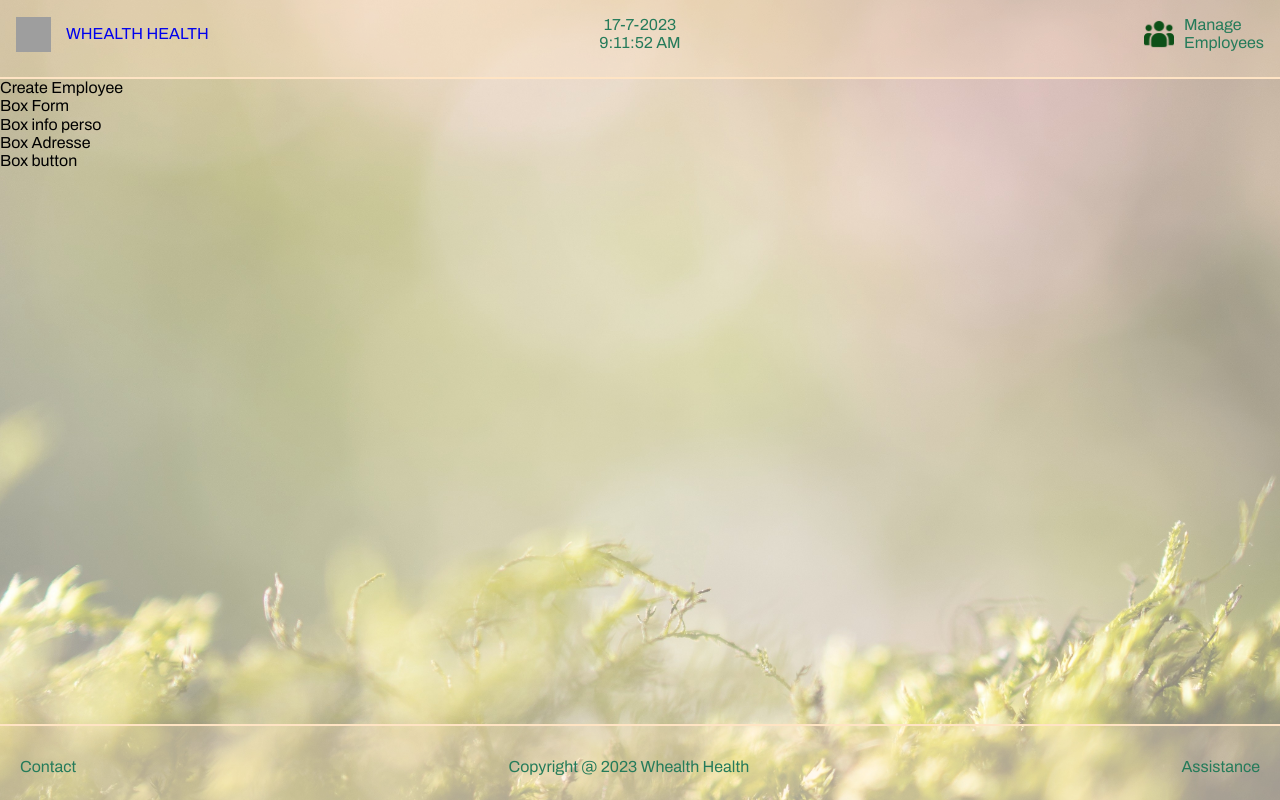
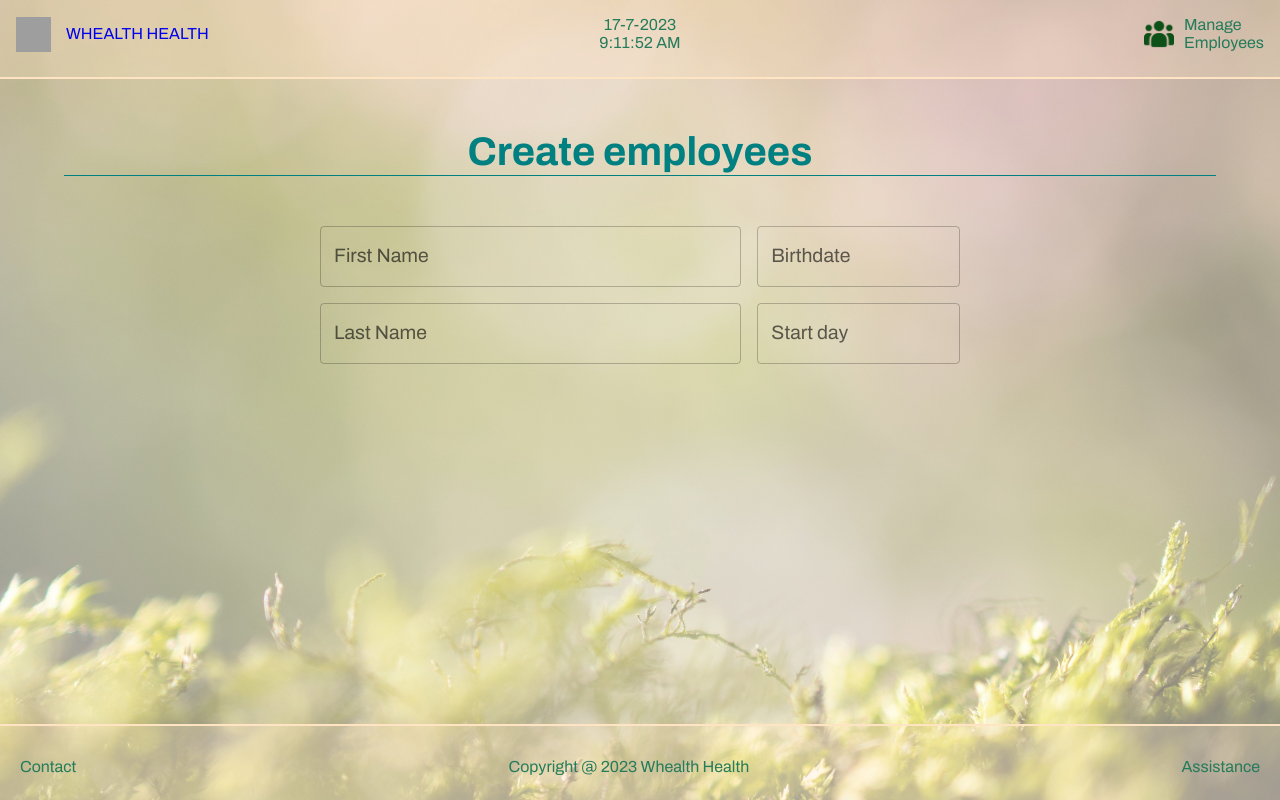
Before and after one commit to Frederic-K/HRnet, a React (Create React App) app: page /creation-employee in a window 1280 px wide. Built offline with nearby package versions, Linux system fonts and the light colour scheme; grey boxes are pictures that could not be loaded.

Commit message:
Start working on create employee page css

```diff
--- a/package.json
+++ b/package.json
@@ -7,10 +7,13 @@
     "@emotion/styled": "^11.11.0",
     "@mui/icons-material": "^5.14.0",
     "@mui/material": "^5.14.0",
+    "@mui/styled-engine-sc": "^5.12.0",
+    "@mui/x-date-pickers": "^6.10.0",
     "@reduxjs/toolkit": "^1.9.5",
     "@testing-library/jest-dom": "^5.14.1",
     "@testing-library/react": "^13.0.0",
     "@testing-library/user-event": "^13.2.1",
+    "dayjs": "^1.11.9",
     "normalize.css": "^8.0.1",
     "react": "^18.2.0",
     "react-dom": "^18.2.0",
@@ -20,6 +23,7 @@
     "react-scripts": "^5.0.1",
     "redux": "^4.2.1",
     "sass": "^1.63.6",
+    "styled-components": "^6.0.4",
     "web-vitals": "^2.1.0"
   },
   "scripts": {
--- a/src/pages/CreateEmployee/CreateEmployee.jsx
+++ b/src/pages/CreateEmployee/CreateEmployee.jsx
@@ -1,4 +1,19 @@
 import Header from '../../components/Header/Header'
+
+import Button from '@mui/material/Button'
+import DeleteIcon from '@mui/icons-material/Delete'
+import SendIcon from '@mui/icons-material/Send'
+import Stack from '@mui/material/Stack'
+import Grid from '@mui/material/Unstable_Grid2/Grid2'
+import Box from '@mui/material/Box'
+import TextField from '@mui/material/TextField'
+
+import { AdapterDayjs } from '@mui/x-date-pickers/AdapterDayjs'
+import { LocalizationProvider } from '@mui/x-date-pickers/LocalizationProvider'
+import { DatePicker } from '@mui/x-date-pickers/DatePicker'
+
+import 'dayjs/locale/de'
+import 'dayjs/locale/en-gb'
 
 export default function CreateEmployee() {
   return (
@@ -6,16 +21,56 @@ export default function CreateEmployee() {
       <div className="layout__header">
         <Header />
       </div>
+      <section className="createEmployee__banner">
+        <div className="createEmployee__banner--title">Create employees</div>
+      </section>
       <main className="createEmployee__container">
-        <div>
-          <header>Create Employee</header>
-          <div>
-            Box Form
-            <div>Box info perso</div>
-            <div>Box Adresse</div>
-          </div>
-          <div>Box button</div>
-        </div>
+        <Box
+          className="createEmployee__form"
+          component="form"
+          sx={{ flexGrow: 1 }}
+        >
+          <Grid container spacing={2}>
+            <Grid xs={8}>
+              <TextField
+                id="outlined-basic"
+                label="First Name"
+                variant="outlined"
+                fullWidth
+              />
+            </Grid>
+            <Grid xs={4} className="createEmployee__form--datePicker">
+              <LocalizationProvider
+                dateAdapter={AdapterDayjs}
+                adapterLocale="en-gb"
+              >
+                <DatePicker label="Birthdate" />
+              </LocalizationProvider>
+            </Grid>
+            <Grid xs={8}>
+              <TextField
+                id="outlined-basic"
+                label="Last Name"
+                variant="outlined"
+                fullWidth
+              />
+            </Grid>
+            {/* <Grid xs={6}>
+              <h2 className="createEmployee__form--birthDate-caption">
+                Birtdate
+              </h2>
+            </Grid> */}
+            <Grid xs={4} className="createEmployee__form--datePicker">
+              <LocalizationProvider
+                dateAdapter={AdapterDayjs}
+                adapterLocale="en-gb"
+              >
+                <DatePicker label="Start day" />
+              </LocalizationProvider>
+            </Grid>
+            <Grid></Grid>
+          </Grid>
+        </Box>
       </main>
     </>
   )
--- a/src/pages/CreateEmployee/_createEmployee.scss
+++ b/src/pages/CreateEmployee/_createEmployee.scss
@@ -1,5 +1,29 @@
 .createEmployee {
+  &__banner {
+    width: 90%;
+    display: flex;
+    justify-content: center;
+    align-items: center;
+    margin: 50px auto;
+    border-bottom: 1px solid teal;
+    &--title {
+      font-size: 40px;
+      font-weight: 700;
+      color: teal;
+    }
+  }
   &__container {
     width: 100%;
   }
+  &__form {
+    width: 50%;
+    margin: auto;
+    &--datePicker {
+      display: flex;
+      justify-content: flex-end;
+      // &-caption {
+
+      // }
+    }
+  }
 }
--- a/src/pages/ManageEmployees/_manageEmployees.scss
+++ b/src/pages/ManageEmployees/_manageEmployees.scss
@@ -1,7 +1,4 @@
 .manageEmployees {
-  &__header {
-    width: 100%;
-  }
   &__banner {
     width: 90%;
     display: flex;
```
Also changed, not shown: 1 other file (tests, documents, lock files or other folders).
